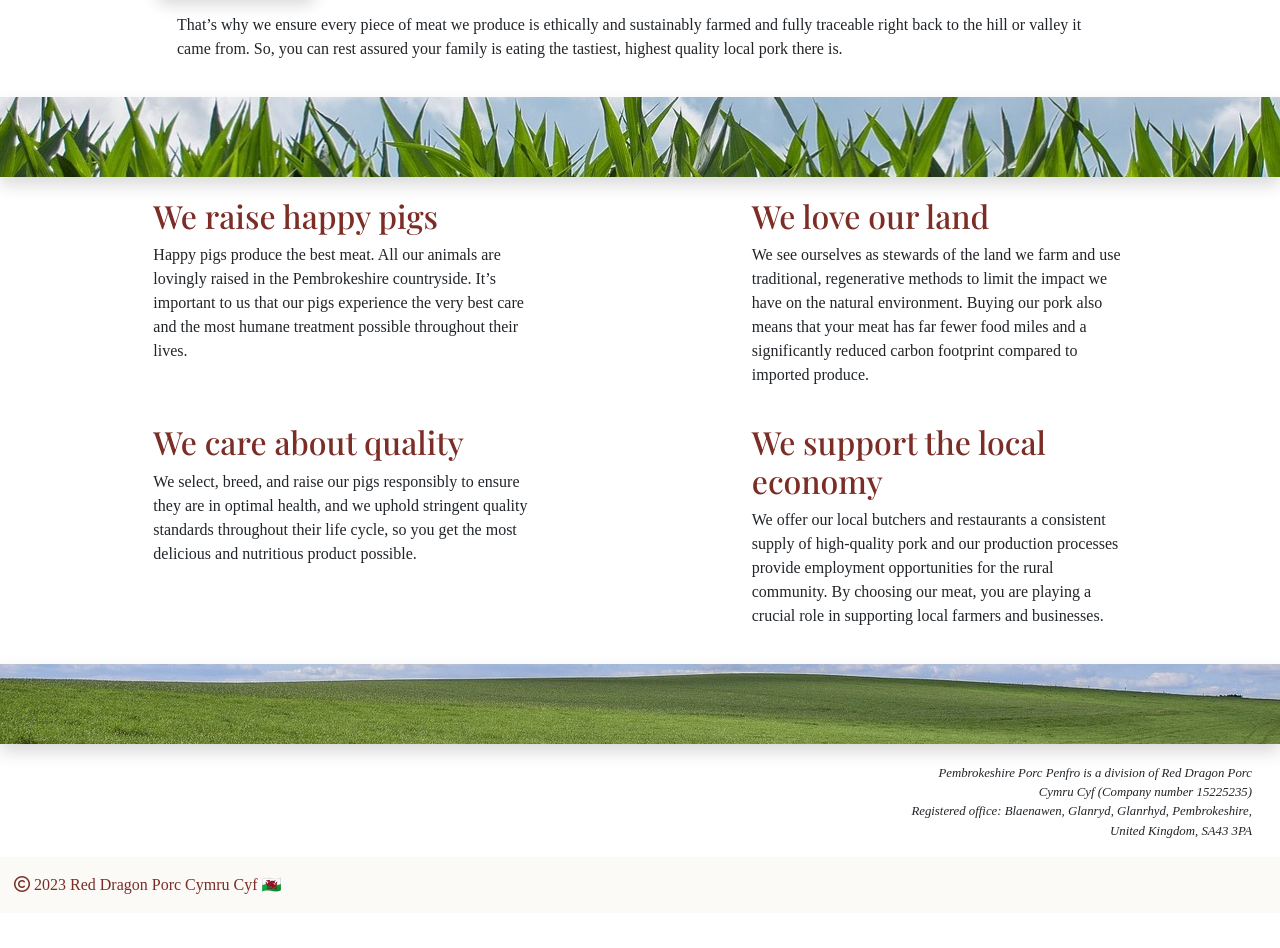
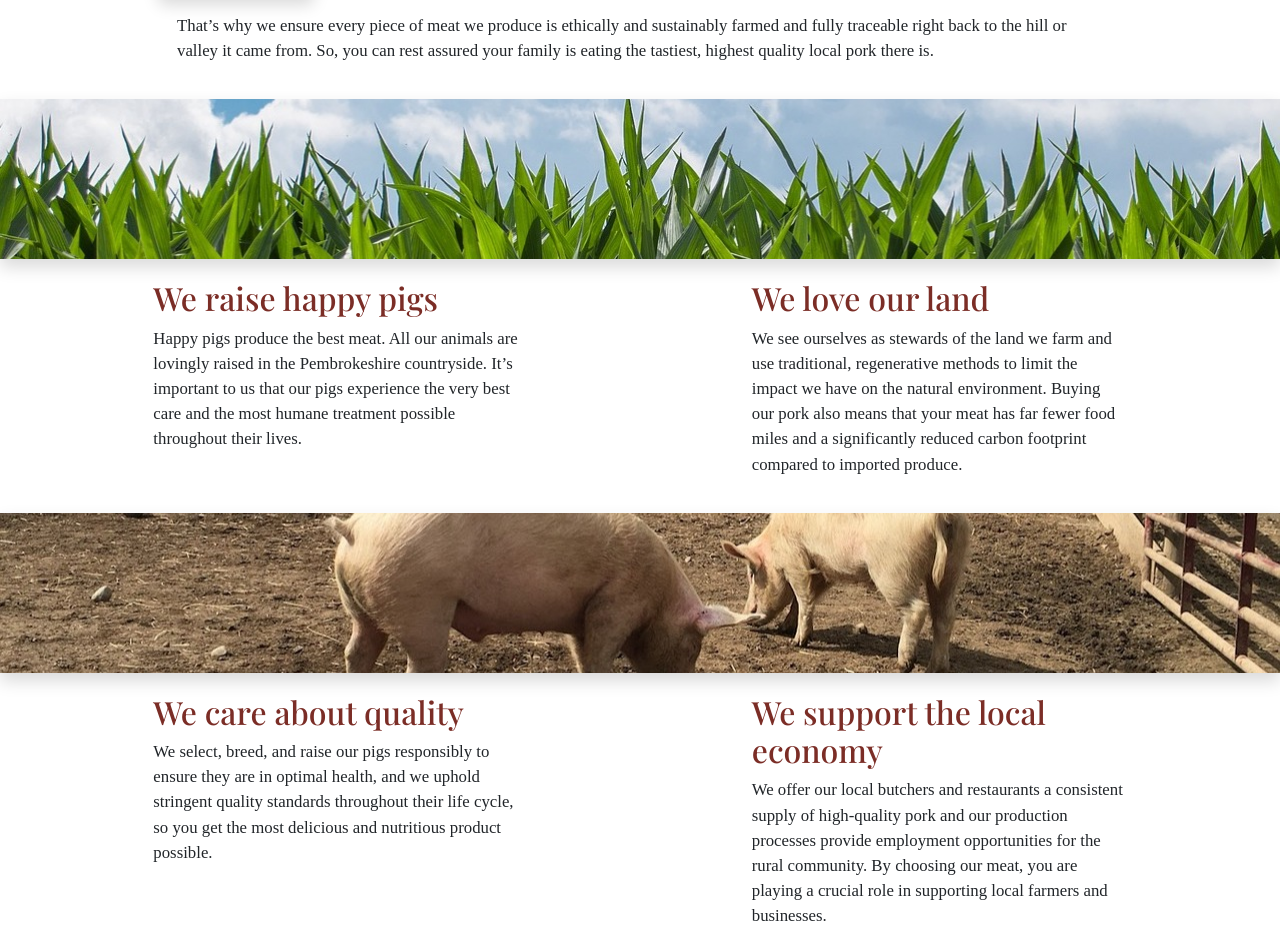
Before and after one commit to mikiburgess/PPP-DEV, a plain HTML site: page index.html in a window 1280 px wide. Shown: the part 584-1532 px from the top of the page. Before the commit the page ends 1497 px from the top, so only its background shows below. Drawn offline with nearby package versions, Linux system fonts and the light colour scheme; a web font is replaced by a local one.

Commit message:
STYLE: Add pig banner to stylesheet

```diff
--- a/assets/css/style.css
+++ b/assets/css/style.css
@@ -24,6 +24,7 @@ h1, h2, h3, h4 {
 
 p {
     font-family: 'Alice', serif;
+    font-size: 1.05em;
 }
 
 .lead {
@@ -87,8 +88,8 @@ p {
     background-repeat: no-repeat;
     background-size: cover;
     /* opacity: 0.8; */
-    min-height: 10vh;
-    max-height: 25vh;
+    min-height: 20vh;
+    max-height: 30vh;
 }
 
 .divider-corn {
@@ -97,8 +98,18 @@ p {
     background-repeat: no-repeat;
     background-size: cover;
     /* opacity: 0.8; */
-    min-height: 10vh;
-    max-height: 25vh;
+    min-height: 20vh;
+    max-height: 30vh;
+}
+
+.divider-pigs {
+    background: url("../images/pigs-yard.jpg");
+    background-position: center;
+    background-repeat: no-repeat;
+    background-size: cover;
+    /* opacity: 0.8; */
+    min-height: 20vh;
+    max-height: 30vh;
 }
 
 .about-us {
```
